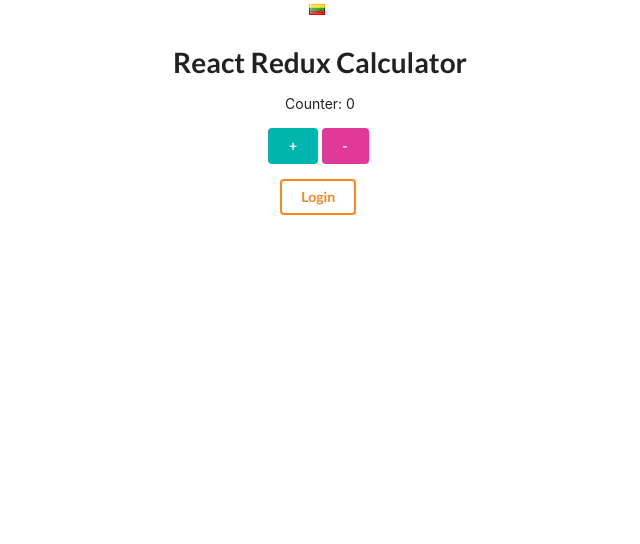
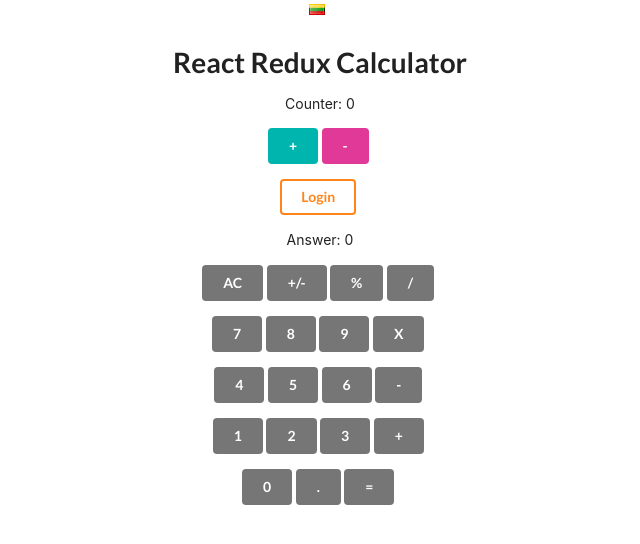
Before and after one commit to PovilasU/redux-calculator, a React (Create React App) app: page / in a window 1280 px wide. Shown: the top 544 px of the page, without its empty margins (320-960 px from the left). Built offline with nearby package versions, Linux system fonts and the light colour scheme.

Commit message:
Added button grid

```diff
--- a/src/App.js
+++ b/src/App.js
@@ -50,6 +50,40 @@
           </div>
         )}
       </div>
+      <div>
+        <div class="column" style={{ marginTop: '15px' }}>
+          <span>Answer: 0</span>
+        </div>
+        <div class="column" style={{ marginTop: '15px' }}>
+          <button className="ui grey button">AC</button>
+          <button className="ui grey button">+/-</button>
+          <button className="ui grey button">%</button>
+          <button className="ui grey button">/</button>
+        </div>
+        <div class="column" style={{ marginTop: '15px' }}>
+          <button className="ui grey button">7</button>
+          <button className="ui grey button">8</button>
+          <button className="ui grey button">9</button>
+          <button className="ui grey button">X</button>
+        </div>
+        <div class="column" style={{ marginTop: '15px' }}>
+          <button className="ui grey button">4</button>
+          <button className="ui grey button">5</button>
+          <button className="ui grey button">6</button>
+          <button className="ui grey button">-</button>
+        </div>
+        <div class="column" style={{ marginTop: '15px' }}>
+          <button className="ui grey button">1</button>
+          <button className="ui grey button">2</button>
+          <button className="ui grey button">3</button>
+          <button className="ui grey button">+</button>
+        </div>
+        <div class="column" style={{ marginTop: '15px' }}>
+          <button className="ui grey button">0</button>
+          <button className="ui grey button">.</button>
+          <button className="ui grey button">=</button>
+        </div>
+      </div>
     </div>
   );
 }
```
